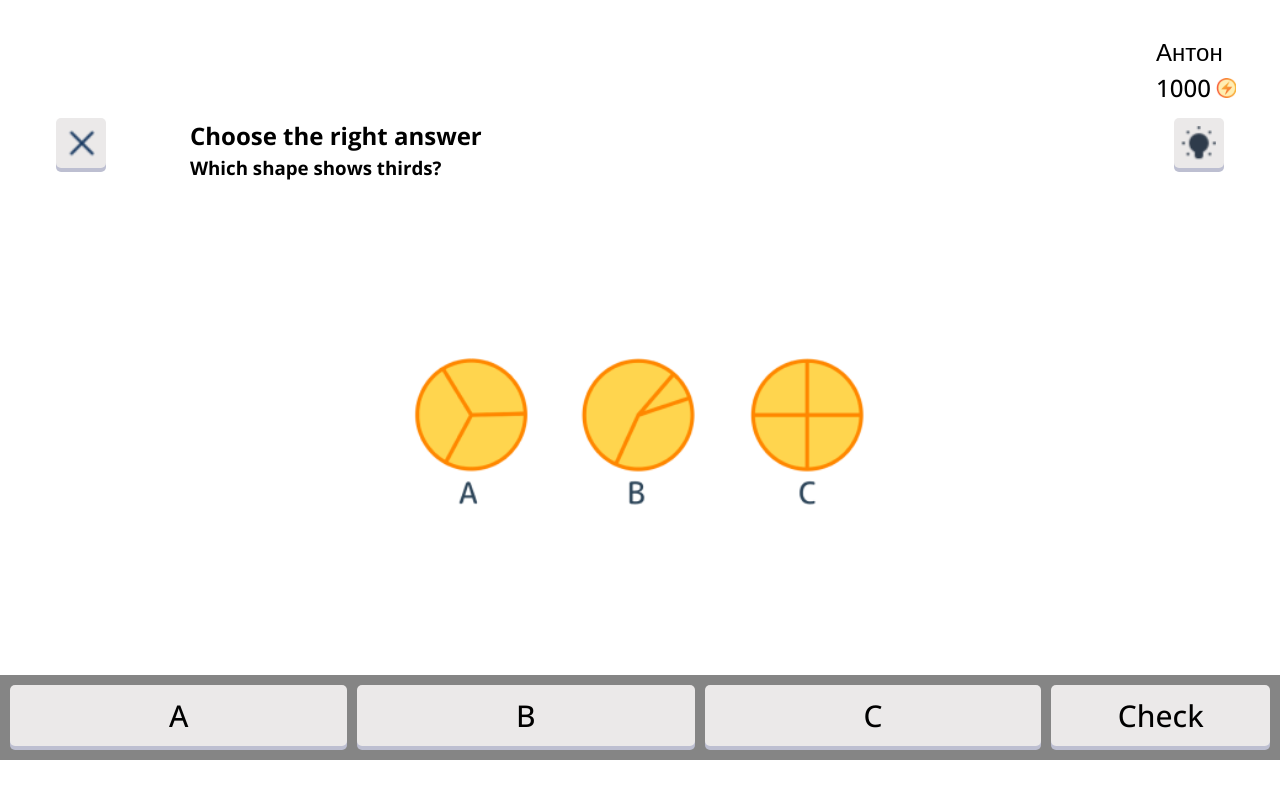
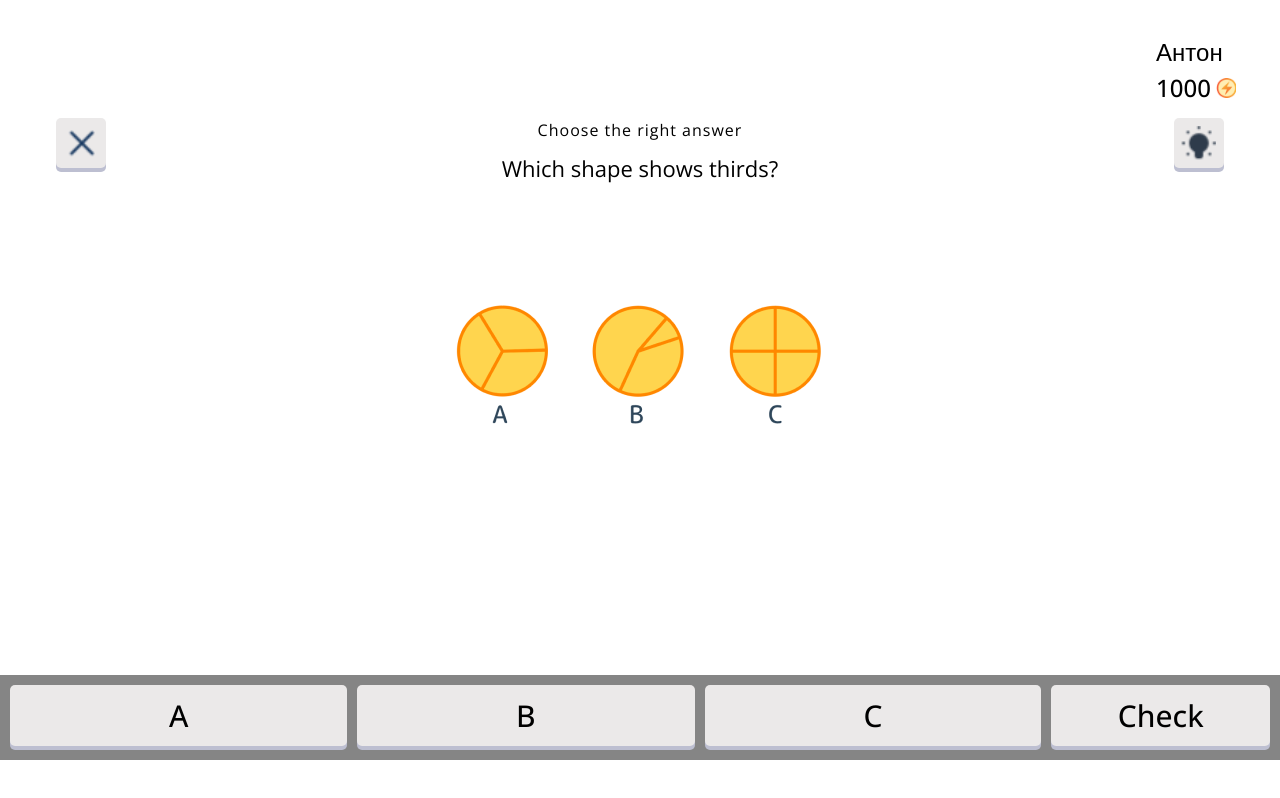
Before and after one commit to starik061/eo-space-vue, a Vue app: page / in a window 1280 px wide. Built offline with nearby package versions, Linux system fonts and the light colour scheme.

Commit message:
made full functionality

```diff
--- a/public/db/tasks.json
+++ b/public/db/tasks.json
@@ -9,28 +9,28 @@
   {
     "task text": "What is the capital of France?",
     "task conditions": "Select the correct option",
-    "task image": "/eo-space-vue/public/tasks_images/task_img.png",
+    "task image": "",
     "correct answers": "Paris",
     "answer options": ["Paris", "Berlin", "London", "Madrid"]
   },
   {
     "task text": "Who wrote 'Romeo and Juliet'?",
     "task conditions": "Choose the correct author",
-    "task image": "/eo-space-vue/public/tasks_images/task_img.png",
+    "task image": "",
     "correct answers": "William Shakespeare",
     "answer options": ["Charles Dickens", "Mark Twain", "William Shakespeare", "Jane Austen"]
   },
   {
     "task text": "What genders are there in the human species?",
     "task conditions": "Select all correct varints",
-    "task image": "/eo-space-vue/public/tasks_images/task_img.png",
+    "task image": "",
     "correct answers": "male & female",
     "answer options": ["male & female", "LGBTQ++"]
   },
   {
     "task text": "What is the chemical symbol for gold?",
     "task conditions": "Choose the correct symbol",
-    "task image": "/eo-space-vue/public/tasks_images/task_img.png",
+    "task image": "",
     "correct answers": "Au",
     "answer options": ["Ag", "Fe", "Au", "Cu"]
   }
--- a/src/components/MainContent.vue
+++ b/src/components/MainContent.vue
@@ -1,9 +1,10 @@
 <template>
     <div v-if="task">
-        <h2>{{ task["task conditions"] }}</h2>
-        <h3>{{ task["task text"] }}</h3>
+        <h2 class=" task-conditions d-flex justify-center align-start">{{ task["task conditions"] }}</h2>
+        <h3 class="task-text d-flex justify-center align-start">{{ task["task text"] }}</h3>
 
-        <img class="task-image" :src="task['task image']" :alt="task['task text']" width="900px" height="500px">
+        <img v-if="task['task image']" class="task-image d-flex justify-center align-start" :src="task['task image']"
+            :alt="task['task text']">
     </div>
 </template>
 
@@ -18,7 +19,23 @@ export default {
 </script>
 
 <style lang="scss" scoped>
+.task-conditions {
+    margin-bottom: 10px;
+    text-align: center;
+    font-size: 16px;
+    font-weight: 400;
+    letter-spacing: 1px;
+}
+
+.task-text {
+    margin-bottom: 120px;
+    text-align: center;
+    font-size: 22px;
+    font-weight: 400;
+}
+
 .task-image {
+    width: 100%;
     object-fit: contain;
 }
 </style>
--- a/src/components/icons/CloseButtonIcon.vue
+++ b/src/components/icons/CloseButtonIcon.vue
@@ -6,15 +6,16 @@
 
 <style lang="scss" scoped>
 .btn {
+    display: flex;
+    flex-shrink: 0;
+    justify-content: flex-start;
+    align-items: center;
     width: 50px;
     height: 50px;
+    padding: 8px 8px;
     background-image: url("/close_btn.png");
     background-size: 70%;
     background-position: center;
-    display: flex;
-    justify-content: flex-start;
-    align-items: center;
-    padding: 8px 8px;
     background-color: #ebe9e9;
     border-radius: 5px;
     -webkit-box-shadow: 0px 6px 0px 0px rgba(189, 191, 209, 1);
--- a/src/components/icons/HelpButtonIcon.vue
+++ b/src/components/icons/HelpButtonIcon.vue
@@ -7,6 +7,7 @@
 <style lang="scss" scoped>
 .btn {
     display: flex;
+    flex-shrink: 0;
     width: 50px;
     height: 50px;
     justify-content: flex-start;
```
